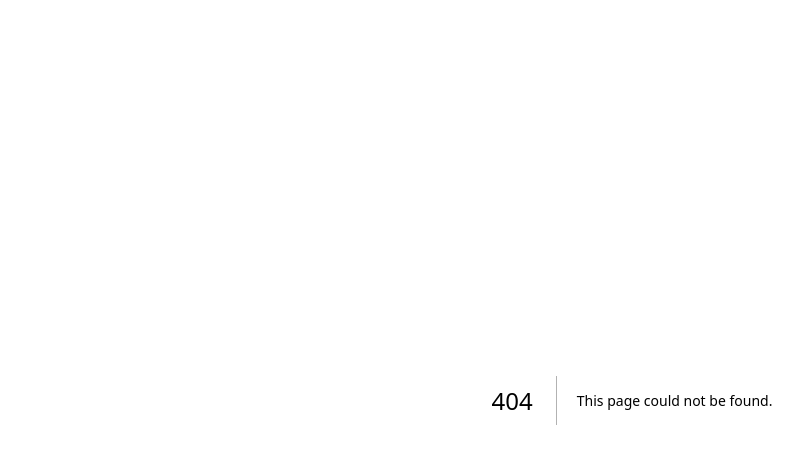
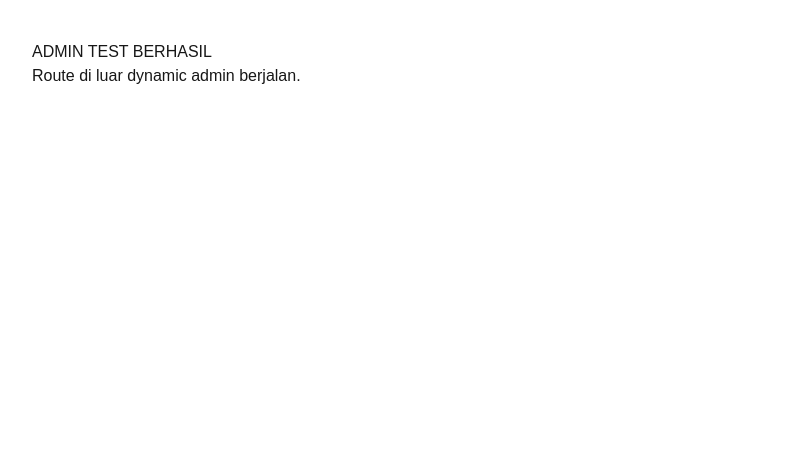
Before and after one commit to shikimorenn/wedding-camera, a Next.js app: page /admin-test in a window 1280 px wide. Before the commit this address had no page. Shown: the top 464 px of the page, without its empty margins (8-811 px from the left). Built offline with nearby package versions, Linux system fonts and the light colour scheme; a web font is replaced by a local one.

Commit message:
test: verify admin static route

```diff
--- /dev/null
+++ b/app/admin-test/page.tsx
@@ -0,0 +1,8 @@
+export default function AdminTestPage() {
+  return (
+    <main style={{ padding: 40 }}>
+      <h1>ADMIN TEST BERHASIL</h1>
+      <p>Route di luar dynamic admin berjalan.</p>
+    </main>
+  );
+}
```
